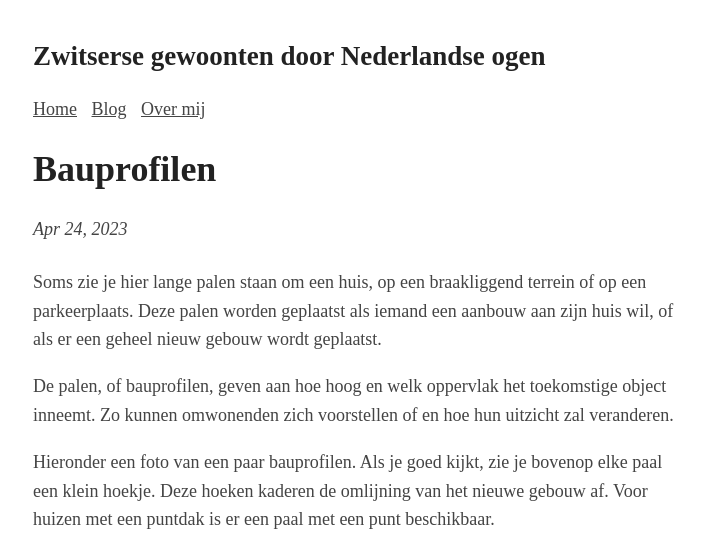
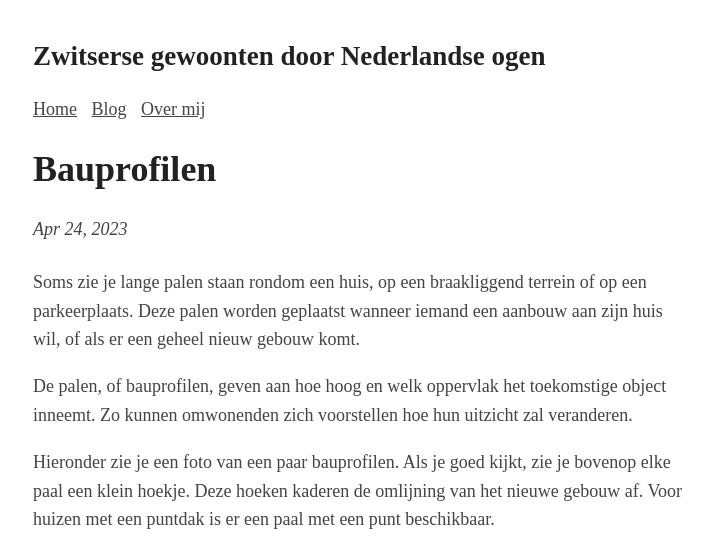
Before and after one commit to Roald87/roaldin.ch, a Jekyll site: the page built from _posts/2023-04-24-bauprofilen.md, in a window 1280 px wide, cut to the strip 0-548 px from the top of the page. Shown: the whole strip, without its empty margins (282-995 px from the left). Built offline with Jekyll 4.4.1, drawn with Linux system fonts in a browser that asks for light colours; comment, search, counter and statistics services are not loaded.

Commit message:
Spellcheck by ChatGPT

```diff
--- a/_posts/2023-04-24-bauprofilen.md
+++ b/_posts/2023-04-24-bauprofilen.md
@@ -4,10 +4,10 @@ title: Bauprofilen
 image: generated/bauprofilen-1-500-c659ae998.webp
 ---
 
-Soms zie je hier lange palen staan om een huis, op een braakliggend terrein of op een parkeerplaats. Deze palen worden geplaatst als iemand een aanbouw aan zijn huis wil, of als er een geheel nieuw gebouw wordt geplaatst.
+Soms zie je lange palen staan rondom een huis, op een braakliggend terrein of op een parkeerplaats. Deze palen worden geplaatst wanneer iemand een aanbouw aan zijn huis wil, of als er een geheel nieuw gebouw komt.
 
-De palen, of bauprofilen, geven aan hoe hoog en welk oppervlak het toekomstige object inneemt. Zo kunnen omwonenden zich voorstellen of en hoe hun uitzicht zal veranderen.
+De palen, of bauprofilen, geven aan hoe hoog en welk oppervlak het toekomstige object inneemt. Zo kunnen omwonenden zich voorstellen hoe hun uitzicht zal veranderen.
 
-Hieronder een foto van een paar bauprofilen. Als je goed kijkt, zie je bovenop elke paal een klein hoekje. Deze hoeken kaderen de omlijning van het nieuwe gebouw af. Voor huizen met een puntdak is er een paal met een punt beschikbaar.
+Hieronder zie je een foto van een paar bauprofilen. Als je goed kijkt, zie je bovenop elke paal een klein hoekje. Deze hoeken kaderen de omlijning van het nieuwe gebouw af. Voor huizen met een puntdak is er een paal met een punt beschikbaar.
 
 {% picture bauprofilen-1.jpg --alt Bauprofilen bij een huis %}
```
